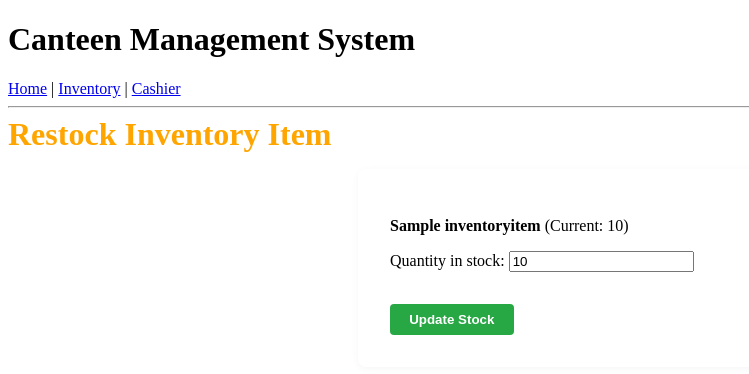
After one commit to JerickJualo/campus-canteen-system, a Django app: page /inventory/restock/1/ in a window 1280 px wide. The commit adds this page. Shown: the top 374 px of the page, without its empty margins (0-749 px from the left). Run offline with Django 5.2, Linux system fonts and the light colour scheme; tables that the repository leaves empty hold one stand-in row (values such as "Sample post").

Commit message:
4/30/26 - Setting up the:
Restock page - [Single-item restock page]

Basic stock monitoring

Co-authored-by: Copilot <copilot@github.com>

```diff
--- a/inventory/urls.py
+++ b/inventory/urls.py
@@ -1,10 +1,11 @@
 
 from django.urls import path
-from .views import inventory_list, add_inventory_item, edit_inventory_item, delete_inventory_item
+from .views import inventory_list, add_inventory_item, edit_inventory_item, delete_inventory_item, restock_inventory_item
 
 urlpatterns = [
     path('', inventory_list, name='inventory_list'),
     path('add/', add_inventory_item, name='add_inventory_item'),
     path('edit/<int:pk>/', edit_inventory_item, name='edit_inventory_item'),
     path('delete/<int:pk>/', delete_inventory_item, name='delete_inventory_item'),
+    path('restock/<int:pk>/', restock_inventory_item, name='restock_inventory_item'),
 ]
--- a/inventory/views.py
+++ b/inventory/views.py
@@ -5,7 +5,29 @@ from django import forms
 # Inventory List View
 def inventory_list(request):
     items = InventoryItem.objects.all().order_by('item_name')
-    return render(request, 'inventory/inventory_list.html', {'items': items})
+    # Basic stock monitoring: flag low stock
+    low_stock_items = [item.pk for item in items if item.quantity_in_stock <= item.minimum_stock_level]
+    return render(request, 'inventory/inventory_list.html', {
+        'items': items,
+        'low_stock_items': low_stock_items,
+    })
+# Restock Inventory Item Form
+class RestockItemForm(forms.ModelForm):
+    class Meta:
+        model = InventoryItem
+        fields = ['quantity_in_stock']
+
+# Restock Inventory Item View
+def restock_inventory_item(request, pk):
+    item = InventoryItem.objects.get(pk=pk)
+    if request.method == 'POST':
+        form = RestockItemForm(request.POST, instance=item)
+        if form.is_valid():
+            form.save()
+            return redirect('inventory_list')
+    else:
+        form = RestockItemForm(instance=item)
+    return render(request, 'inventory/restock_inventory_item.html', {'form': form, 'item': item})
 
 # Inventory Add Item Form
 class InventoryItemForm(forms.ModelForm):
--- /dev/null
+++ b/templates/inventory/restock_inventory_item.html
@@ -0,0 +1,43 @@
+{% extends 'base.html' %}
+{% block content %}
+<style>
+    .inventory-title {
+        color: orange;
+        font-size: 2rem;
+        font-weight: bold;
+        margin-bottom: 1rem;
+    }
+    .form-container {
+        background: white;
+        padding: 2rem;
+        border-radius: 8px;
+        box-shadow: 0 2px 8px rgba(0,0,0,0.04);
+        max-width: 500px;
+        margin: 0 auto;
+    }
+    .submit-btn {
+        background-color: #28a745;
+        color: white;
+        border: none;
+        padding: 0.5rem 1.2rem;
+        border-radius: 4px;
+        font-weight: bold;
+        margin-top: 1rem;
+    }
+    .submit-btn:hover {
+        background-color: #218838;
+    }
+    label {
+        font-weight: 500;
+    }
+</style>
+<div class="inventory-title">Restock Inventory Item</div>
+<div class="form-container">
+    <form method="post">
+        {% csrf_token %}
+        <p><strong>{{ item.item_name }}</strong> (Current: {{ item.quantity_in_stock }})</p>
+        {{ form.as_p }}
+        <button type="submit" class="submit-btn">Update Stock</button>
+    </form>
+</div>
+{% endblock %}
```
Also changed, not shown: templates/inventory/inventory_list.html (+9 -2 lines).
